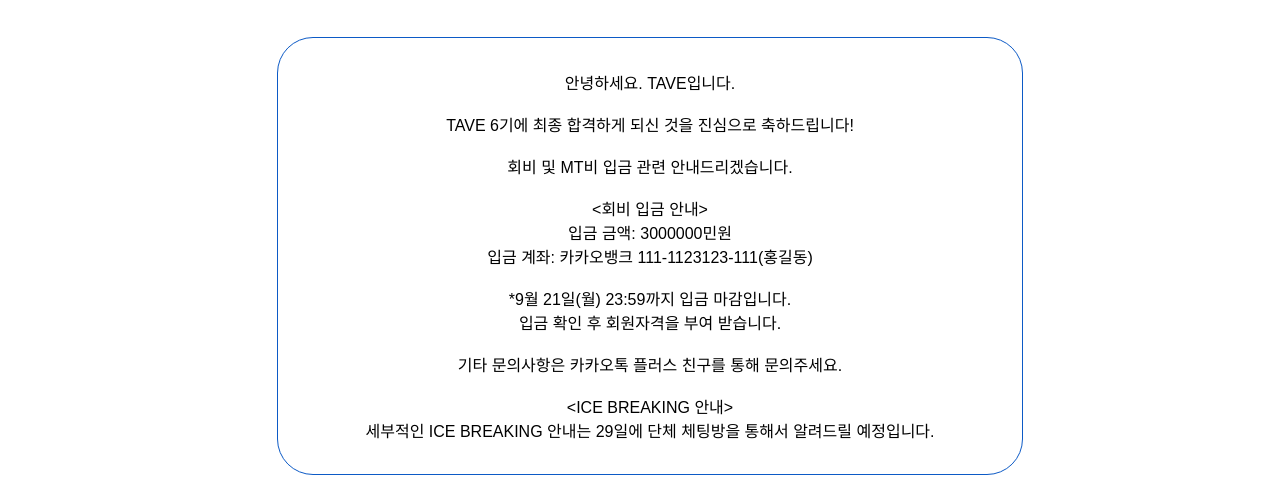
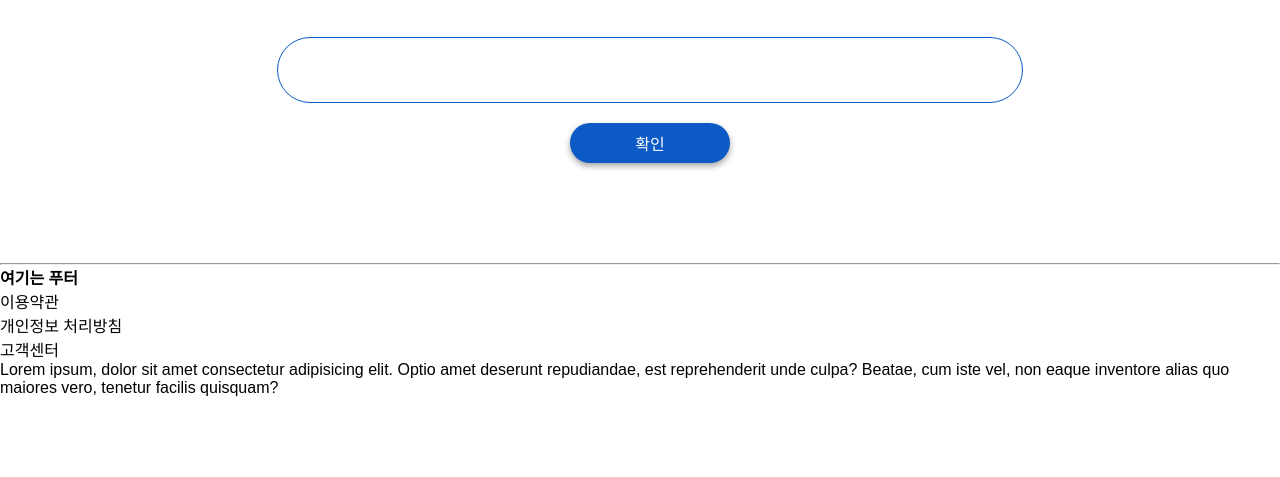
Before and after one commit to Kim-Hyunjo/MoZIP, a React (Create React App) app in the folder front/: page /mypage/1/notice in a window 1280 px wide. Shown: the part 343-820 px from the top of the page. Built offline with nearby package versions, Linux system fonts and the light colour scheme.

Commit message:
feat: edit

```diff
--- a/front/src/pages/mypage/myPageNotice.tsx
+++ b/front/src/pages/mypage/myPageNotice.tsx
@@ -1,14 +1,31 @@
-import { BrowserRouter as Router, Route, Link } from 'react-router-dom';
+
 import React, { useState } from 'react';
+import { BrowserRouter as Router, Route, Link,RouteComponentProps } from 'react-router-dom';
+
+import axios from 'axios';
 import './wrappingbox.css';
 import './button.css';
+import { DevelopUrl } from '../../http/HttpUrl';
 
-const myPageNotice = () => {
+interface Notice{
+  notice : string;
+  ci_id : string;
+}
+
+const MyPageNotice = (props: RouteComponentProps<{subject:string, circle_id : string}>) => {
+  const[notice, setNotice] = useState<Notice>({notice: '', ci_id: ''});
+
+  const getApi = async () => {
+    await axios.get(DevelopUrl + '${props.match.params.subject}+/${props.match.params.circle_id/notice/}').then((r)=>{
+      let res: Notice = r.data;
+      setNotice(res);
+    })
+  }
   return (
     <div>
     <div className="box">
       <div className="writing">
-        <div>안녕하세요. TAVE입니다.</div>
+        {/* <div>안녕하세요. TAVE입니다.</div>
         <br />
         <div>TAVE 6기에 최종 합격하게 되신 것을 진심으로 축하드립니다!</div>
         <br />
@@ -26,7 +43,9 @@ const myPageNotice = () => {
         <div>&lt;ICE BREAKING 안내&gt;</div>
         <div>
           세부적인 ICE BREAKING 안내는 29일에 단체 체팅방을 통해서 알려드릴 예정입니다.
-        </div>
+        </div> */}
+        {notice.notice}
+        {notice.ci_id}
       </div>
     </div>
     <Link to ="/mypage">
@@ -35,4 +54,4 @@ const myPageNotice = () => {
   );
 };
 
-export default myPageNotice;
+export default MyPageNotice;
```
